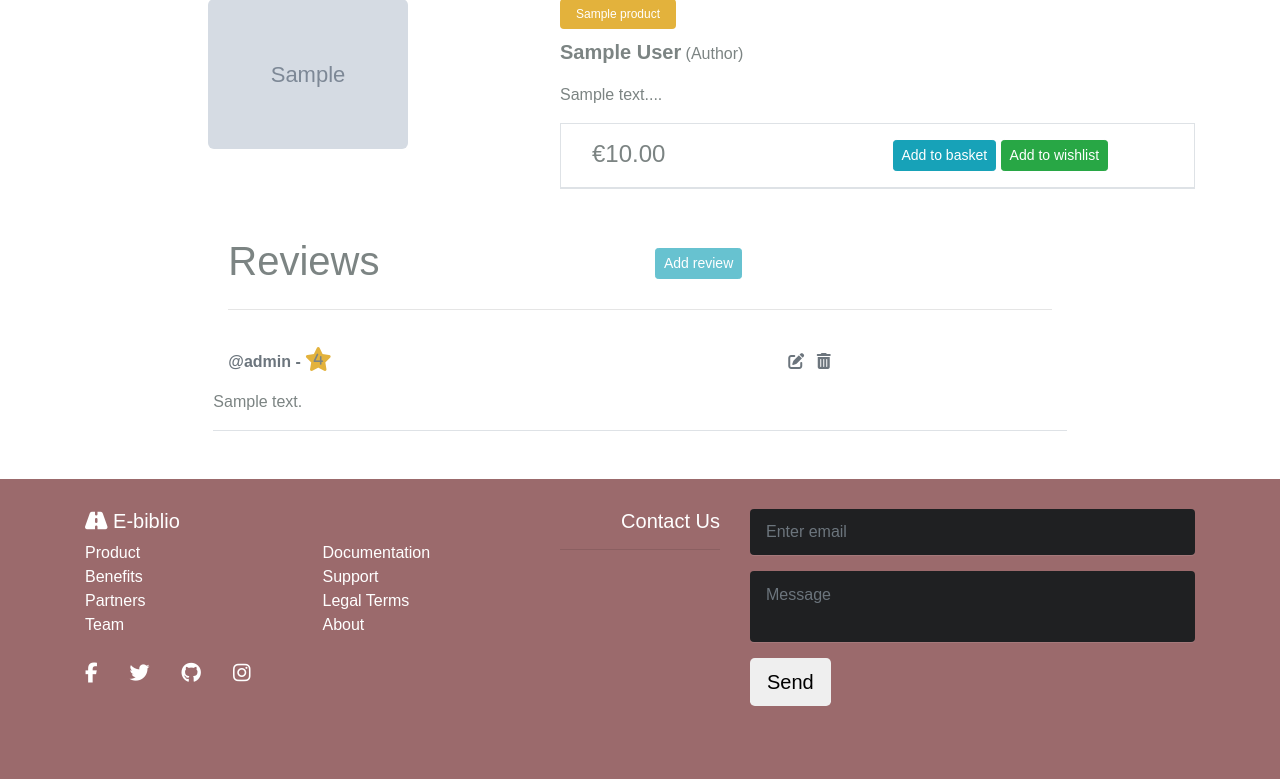
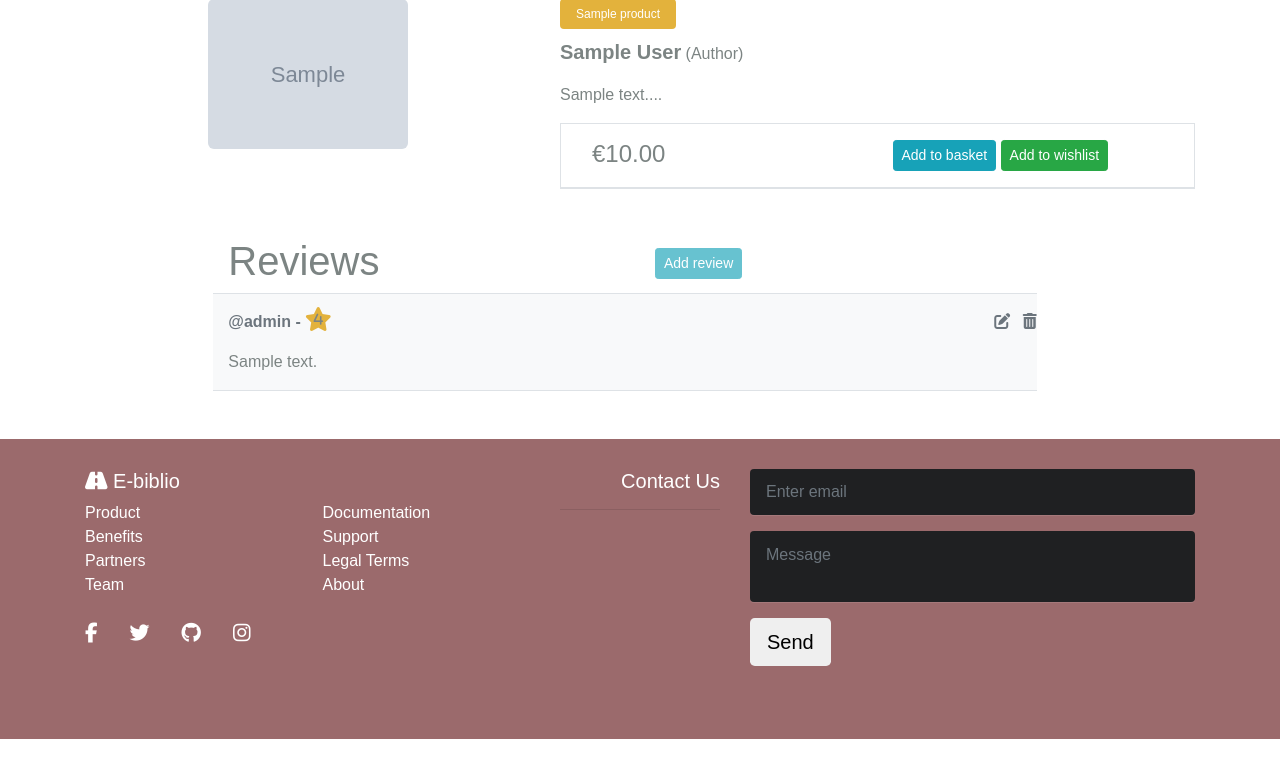
Before and after one commit to xiaoniuniu89/ebibliop5, a Django app: a page that uses store/templates/store/snippets/comments.html in a window 1280 px wide. Shown: the part 105-884 px from the top of the page. After the commit the page ends 844 px from the top, so only its background shows below. Run offline with Django 3.2, Linux system fonts and the light colour scheme; a user stored in the database is signed in; data comes from the database, SQL or seed files in the repository; tables that the repository leaves empty hold one stand-in row (values such as "Sample post"); grey boxes marked "Sample" are stand-in pictures; some libraries are stand-ins or nearby versions.

Commit message:
add background to users own comments - update js rendering user comments to include updated id names

```diff
--- a/store/static/store/js/review.js
+++ b/store/static/store/js/review.js
@@ -1,15 +1,15 @@
 const addReview = (user, review, rating) => {
     document.querySelector('#add-review-modal-btn').disabled = true
     document.querySelector('.temp-review-wrapper').innerHTML = `
-<div class="media row  text-muted py-3 col-9">
+<div class="media row  text-muted py-3 col-12 bg-light border-top">
     <strong class="d-block text-gray-dark">@${user} - </strong>
     <i class="fas fa-star mx-1 "><p class="c-rate">${rating}</p></i>
     <div class="edit-delete-comment">
-        <i data-toggle="modal" data-target="#delete-review-modal" id="edit-review-btn" class="fas px-2 fa-edit"></i>
+        <i data-toggle="modal" data-target="#update-review-modal" id="edit-review-btn" class="fas px-2 fa-edit"></i>
         <i data-toggle="modal" data-target="#delete-review-modal" id="delete-review-btn" class="fas fa-trash-alt"></i>
     </div>
 </div>
-<div id="temp-review" style="white-space: pre-wrap;" class="row new-line border-bottom pb-3 mb-0 border-gray">${review}</div>
+<div id="temp-review" style="white-space: pre-wrap;" class="row new-line border-bottom pb-3 mb-0 border-gray bg-light col-12">${review}</div>
 `
 }
 
@@ -21,7 +21,7 @@ const updateReview = (user, review, rating) => {
         }
     }
     document.querySelector('.temp-review-wrapper').innerHTML = `
-<div class="media row  text-muted py-3 col-9">
+<div class="media row  text-muted py-3 col-12 bg-light border-top">
     <strong class="d-block text-gray-dark">@${user} - </strong>
     <i class="fas fa-star mx-1 "><p class="c-rate">${rating}</p></i>
     <div class="edit-delete-comment">
@@ -29,7 +29,7 @@ const updateReview = (user, review, rating) => {
         <i data-toggle="modal" data-target="#delete-review-modal" id="delete-review-btn" class="fas fa-trash-alt"></i>
     </div>
 </div>
-<div style="white-space: pre-wrap;" class="row new-line border-bottom pb-3 mb-0 border-gray">${review}</div>
+<div style="white-space: pre-wrap;" class="row new-line border-bottom pb-3 mb-0 border-gray bg-light col-12">${review}</div>
 `
 
 }
--- a/store/templates/store/snippets/comments.html
+++ b/store/templates/store/snippets/comments.html
@@ -19,21 +19,19 @@
     {% endif %}
     </div>
 </div>
-
-    <hr class="mb-4">
     <div class="temp-review-wrapper"></div>
     {% if user_review %}
     <div id="user-review-info-wrapper">
-        <div class="media row text-muted py-3 col-9">
+        <div class="media row text-muted py-3 col-12 border-top bg-light">
             <strong class="d-block text-gray-dark">@{{user_review.user.username}} - </strong>
-            <i class="fas fa-star mx-1 "><p class="c-rate">{{user_review.rating}}</p></i>
+            <i class="fas fa-star mx-1"><p class="c-rate">{{user_review.rating}}</p></i>
             <div class="edit-delete-comment">
                 <i data-toggle="modal" data-target="#update-review-modal" id="update-review-btn" class="fas px-2 fa-edit"></i>
                 <i data-toggle="modal" data-target="#delete-review-modal" id="delete-review-btn" class="fas fa-trash-alt"></i>
             </div>
         </div>
 
-        <div id="user-review-body-wrapper" class="row border-bottom pb-3 mb-0 border-gray">
+        <div id="user-review-body-wrapper" class="row bg-light border-bottom pb-3 mb-0 border-gray col-12">
             {{user_review.review|linebreaksbr}}
         </div>
     </div>
@@ -41,9 +39,8 @@
 
     {% for review in reviews %}
     <div class="media row text-muted pt-3">
-        <p class="media-body pb-3 mb-0 small lh-125 ">
-        <strong class="d-block text-gray-dark">@{{review.user.username}} - {{review.rating}}</strong>
-        </p>
+        <strong class="d-block text-gray-dark">@{{review.user.username}} - </strong>
+        <i class="fas fa-star mx-1 "><p class="c-rate">{{review.rating}}</p></i>
     </div>
     <div class="row border-bottom pb-3 mb-0 border-gray">
         {{review.review|linebreaksbr}}
```
